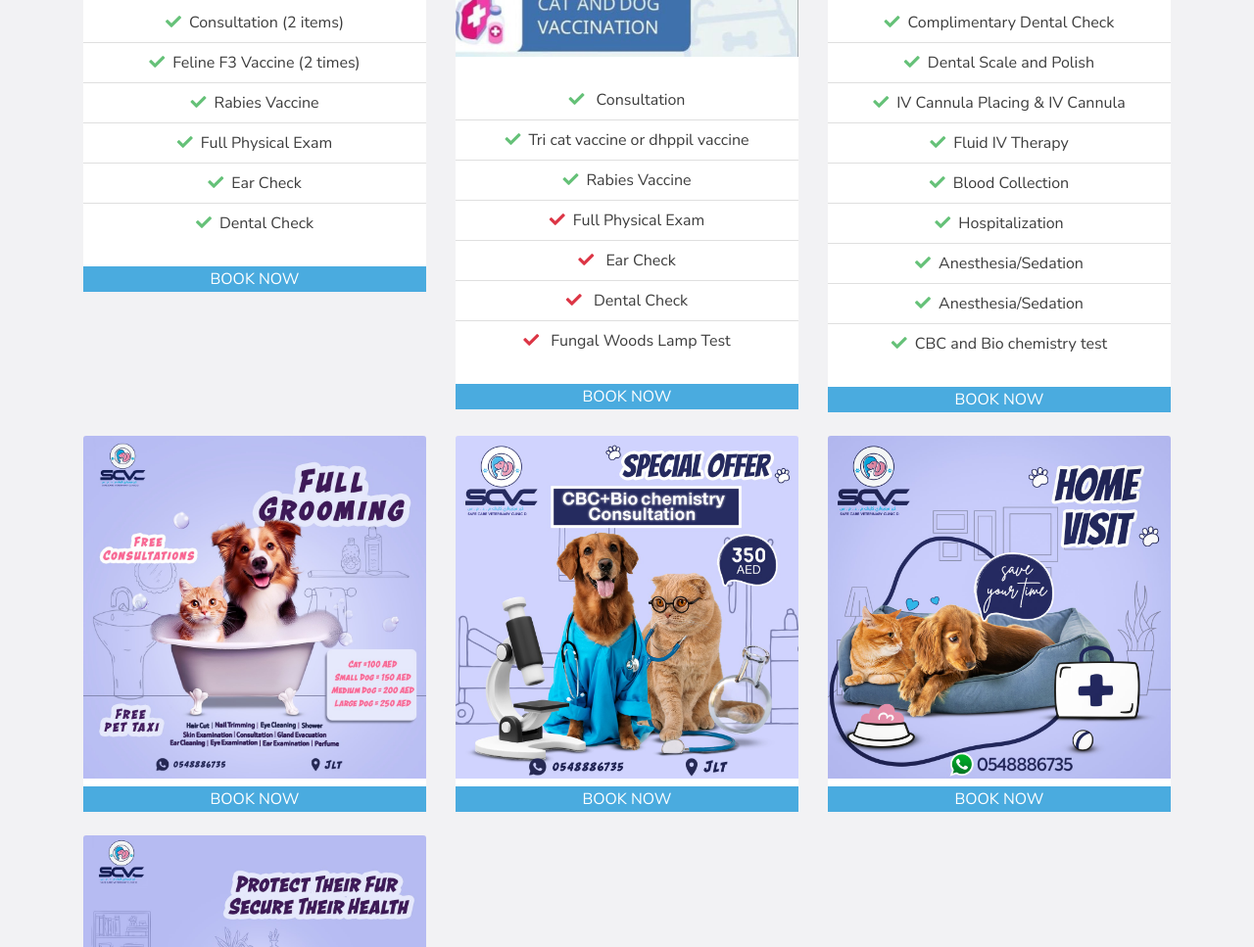
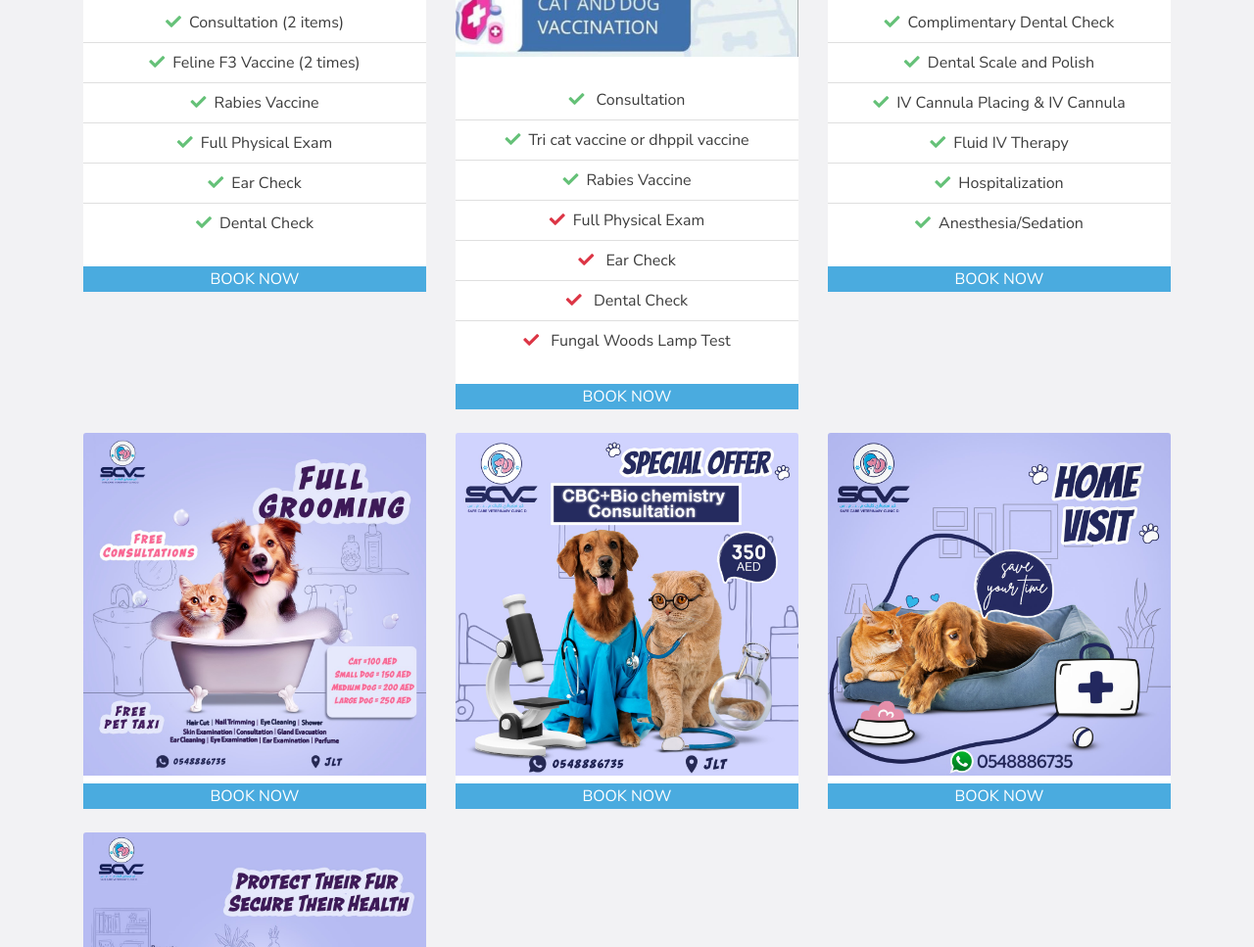
Before and after one commit to ahmedehab5/SCVC, a plain HTML site: page price.html in a window 1280 px wide. Shown: the part 972-1939 px from the top of the page at 98% size. Drawn offline with nearby package versions, Linux system fonts and the light colour scheme.

Commit message:
akher bgddd

```diff
--- a/price.html
+++ b/price.html
@@ -312,23 +312,12 @@
                     Therapy
                   </li>
                   <li class="list-group-item p-2">
-                    <i class="fa fa-check text-secondary mr-2"></i>Blood
-                    Collection
-                  </li>
-                  <li class="list-group-item p-2">
                     <i class="fa fa-check text-secondary mr-2"></i
                     >Hospitalization
                   </li>
                   <li class="list-group-item p-2">
                     <i class="fa fa-check text-secondary mr-2"></i
                     >Anesthesia/Sedation
-                  </li>
-                  <li class="list-group-item p-2">
-                    <i class="fa fa-check text-secondary mr-2"></i
-                    >Anesthesia/Sedation
-                  </li>
-                  <li class="list-group-item p-2">
-                    <i class="fa fa-check text-secondary mr-2"></i>CBC and Bio chemistry test
                   </li>
                 </ul>
               </div>
```
